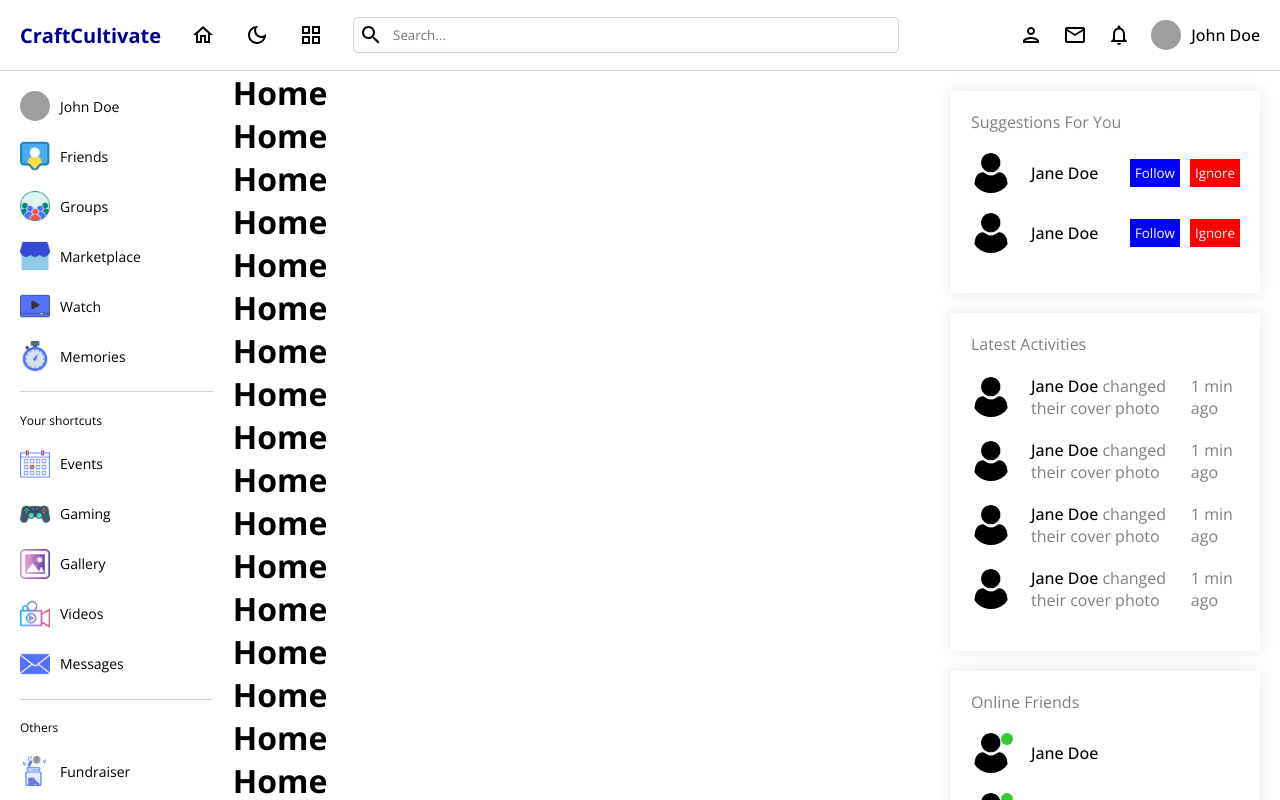
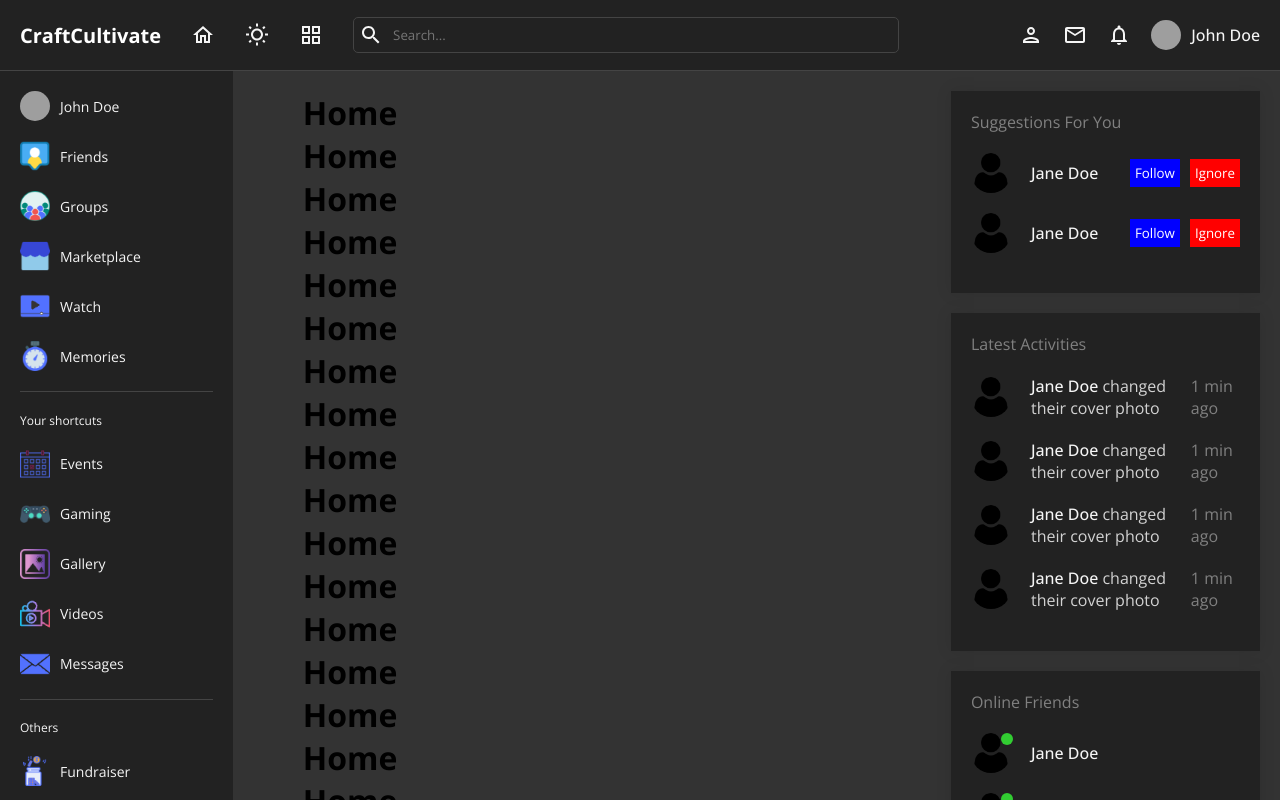
Before and after one commit to SalmaElbakry/thesis-app, a React (Create React App) app: page / in a window 1280 px wide. Shown: the top 800 px of the page. Built offline with nearby package versions, Linux system fonts and the light colour scheme; grey boxes are pictures that could not be loaded.

Commit message:
Dark and light mode

```diff
--- a/src/App.js
+++ b/src/App.js
@@ -1,4 +1,4 @@
-import React from "react";
+import React, { useContext } from "react";
 import Login from "./pages/login/Login";
 import Register from "./pages/register/Register";
 import Home from "./pages/home/Home";
@@ -12,72 +12,71 @@ import {
 import Navbar from "./components/navbar/Navbar";
 import LeftBar from "./components/leftBar/LeftBar";
 import RightBar from "./components/rightBar/RightBar";
-
-
+import "./style.scss";
+import { DarkModeContext } from "./context/darkModeContext";
 
 function App() {
-
   const currentUser = true;
+  const { darkMode } = useContext(DarkModeContext);
 
   const Layout = () => {
-    return(
-      <div>
-        <Navbar/>
-        <div style={{display: "flex"}}>
-        <LeftBar/>
-        <div style={{flex:6}}>
-          <Outlet/>
-        </div>
-        <RightBar/>
+    return (
+      <div className={`theme-${darkMode ? "light" : "dark"}`}>
+        <Navbar />
+        <div style={{ display: "flex" }}>
+          <LeftBar />
+          <div style={{ flex: 6 }}>
+            <Outlet />
+          </div>
+          <RightBar />
         </div>
       </div>
-    )
-  }
+    );
+  };
 
-  const ProtectedRoute = ({children}) =>{
-    if (!currentUser){
-      return <Navigate to= "/login"/>
+  const ProtectedRoute = ({ children }) => {
+    if (!currentUser) {
+      return <Navigate to="/login" />;
     }
-    return children
-  }
+    return children;
+  };
 
   const router = createBrowserRouter([
     {
       path: "",
       element: (
         <ProtectedRoute>
-          <Layout/>
+          <Layout />
         </ProtectedRoute>
       ),
       children: [
         {
           path: "/",
-          element: <Home/>,
+          element: <Home />,
         },
         {
           path: "/profile/:id",
-          element: <Profile/>,
+          element: <Profile />,
         },
         {
           path: "/",
-          element: <Home/>,
+          element: <Home />,
         },
-      ]
+      ],
     },
     {
       path: "/login",
-      element: <Login/>,
+      element: <Login />,
     },
     {
       path: "/register",
-      element: <Register/>,
-    }
+      element: <Register />,
+    },
   ]);
 
   return (
     <div>
-    <RouterProvider router={router} />
-
+      <RouterProvider router={router} />
     </div>
   );
 }
--- a/src/components/leftBar/leftBar.scss
+++ b/src/components/leftBar/leftBar.scss
@@ -1,9 +1,14 @@
+@import "../../style.scss";
+
 .leftBar{
+    @include themify($themes){
         flex: 2;
         position: sticky;
         top: 70px;
         height: calc(100vh - 70px);
         overflow: scroll;
+        background-color: themed("bg");
+        color: themed("textColor");
 
         &::-webkit-scrollbar{
             display: none;
@@ -14,7 +19,7 @@
                 margin: 20px 0px;
                 border: none;
                 height: 0.5px;
-            background-color: lightgrey;
+                background-color: themed("border");
             }
             .menu{
                 display: flex;
@@ -56,6 +61,6 @@
                     }
                 }
             }
-
         }
     }
+}
--- a/src/components/navbar/Navbar.jsx
+++ b/src/components/navbar/Navbar.jsx
@@ -1,42 +1,52 @@
-import React from 'react'
-import "./navbar.scss"
-import HomeOutlinedIcon from '@mui/icons-material/HomeOutlined';
-import DarkModeOutlinedIcon from '@mui/icons-material/DarkModeOutlined';
-import GridViewOutlinedIcon from '@mui/icons-material/GridViewOutlined';
-// import WbSunnyOutlinedIcon from "@mui/icons-material/WbSunnyOutlined";
+import React, { useContext } from "react";
+import "./navbar.scss";
+import HomeOutlinedIcon from "@mui/icons-material/HomeOutlined";
+import DarkModeOutlinedIcon from "@mui/icons-material/DarkModeOutlined";
+import GridViewOutlinedIcon from "@mui/icons-material/GridViewOutlined";
+import WbSunnyOutlinedIcon from "@mui/icons-material/WbSunnyOutlined";
 import NotificationsOutlinedIcon from "@mui/icons-material/NotificationsOutlined";
 import EmailOutlinedIcon from "@mui/icons-material/EmailOutlined";
 import PersonOutlinedIcon from "@mui/icons-material/PersonOutlined";
 import SearchOutlinedIcon from "@mui/icons-material/SearchOutlined";
-import { Link } from 'react-router-dom';
+import { Link } from "react-router-dom";
+import { DarkModeContext } from "../../context/darkModeContext";
 
 const Navbar = () => {
+  const { toggle, darkMode } = useContext(DarkModeContext);
+
   return (
-    <div className='navbar'>
+    <div className="navbar">
       <div className="left">
-        <Link to="/" style={{textDecoration:"none"}}>
+        <Link to="/" style={{ textDecoration: "none" }}>
           <span>CraftCultivate</span>
         </Link>
-        <HomeOutlinedIcon/>
-        <DarkModeOutlinedIcon/>
-        <GridViewOutlinedIcon/>
+        <HomeOutlinedIcon />
+        {darkMode ? (
+          <DarkModeOutlinedIcon onClick={toggle} />
+        ) : (
+          <WbSunnyOutlinedIcon onClick={toggle} />
+        )}
+        <GridViewOutlinedIcon />
         <div className="search">
-          <SearchOutlinedIcon/>
-          <input type="text" placeholder='Search...' />
+          <SearchOutlinedIcon />
+          <input type="text" placeholder="Search..." />
         </div>
       </div>
 
       <div className="right">
-        <PersonOutlinedIcon/>
-        <EmailOutlinedIcon/>
-        <NotificationsOutlinedIcon/>
+        <PersonOutlinedIcon />
+        <EmailOutlinedIcon />
+        <NotificationsOutlinedIcon />
         <div className="user">
-          <img src="https://images.pexels.com/photos/7090350/pexels-photo-7090350.jpeg?auto=compress&cs=tinysrgb&w=1260&h=750&dpr=1" alt="" />
+          <img
+            src="https://images.pexels.com/photos/7090350/pexels-photo-7090350.jpeg?auto=compress&cs=tinysrgb&w=1260&h=750&dpr=1"
+            alt=""
+          />
           <span>John Doe</span>
         </div>
       </div>
     </div>
-  )
-}
+  );
+};
 
 export default Navbar;
--- a/src/components/navbar/navbar.scss
+++ b/src/components/navbar/navbar.scss
@@ -1,13 +1,16 @@
+@import "../../style.scss";
 .navbar{
+    @include themify($themes){
         display: flex;
         align-items: center;
         justify-content: space-between;
         padding: 10px 20px;
         height: 50px;
-    border-bottom: 1px solid lightgray;
+        border-bottom: 1px solid themed("border");
         position: sticky;
         top: 0;
-    background-color: white;
+        background-color: themed("bg");
+        color: themed("textColor");
 
         .left{
             display: flex;
@@ -16,20 +19,22 @@
             span{
                 font-weight: bold;
                 font-size: 20px;
-            color: darkblue;
+                color: themed("logo");
             }
 
             .search{
                 display: flex;
                 align-items: center;
                 gap: 10px;
-            border: 1px solid lightgray;
+                border: 1px solid themed("border");
                 border-radius: 5px;
                 padding: 5px;
 
                 input{
                     border: none;
                     width: 500px;
+                    background-color: transparent;
+                    color:themed("textColor");
 
                 }
             }
@@ -57,5 +62,5 @@
                 // }
             }
         }
-
     }
+}
--- a/src/components/rightBar/rightBar.scss
+++ b/src/components/rightBar/rightBar.scss
@@ -1,46 +1,50 @@
-.rightBar{
+@import "../../style.scss";
+
+.rightBar {
+  @include themify($themes) {
     flex: 3;
     position: sticky;
     top: 70px;
     height: calc(100vh - 70px);
     overflow: scroll;
+    background-color: themed("bgSoft");
 
-    &::-webkit-scrollbar{
+    &::-webkit-scrollbar {
       display: none;
     }
 
-    .container{
+    .container {
       padding: 20px;
 
-        .item{
+      .item {
         -webkit-box-shadow: 0px 0px 15px 1px rgba(0, 0, 0, 0.09);
         -moz-box-shadow: 0px 0px 15px 1px rgba(0, 0, 0, 0.09);
         box-shadow: 0px 0px 15px 1px rgba(0, 0, 0, 0.09);
         padding: 20px;
         margin-bottom: 20px;
-            span{
-                color:gray;
+        background-color: themed("bg");
+
+        span {
+          color: gray;
         }
-            .user{
+        .user {
           display: flex;
           align-items: center;
           justify-content: space-between;
           margin: 20px 0px;
 
-
-                .userInfo{
+          .userInfo {
             display: flex;
             align-items: center;
             gap: 20px;
             position: relative;
-                    img{
+            img {
               width: 40px;
               height: 40px;
               border-radius: 50%;
               object-fit: cover;
-
             }
-                    .online{
+            .online {
               width: 12px;
               height: 12px;
               border-radius: 50%;
@@ -49,33 +53,33 @@
               top: 0;
               left: 30px;
             }
-                    p{
-                        color: gray;
+            p {
+              color: themed(textColorSoft);
             }
-                    span{
+            span {
               font-weight: 500;
-                        color: black;
+              color: themed(textColor);
             }
           }
-                .buttons{
+          .buttons {
             display: flex;
             align-items: center;
             gap: 10px;
-                    button{
+            button {
               border: none;
               padding: 5px;
               color: white;
               cursor: pointer;
-                        &:first-child{
+              &:first-child {
                 background-color: blue;
               }
-                        &:last-child{
+              &:last-child {
                 background-color: red;
-                        }
-
               }
             }
           }
         }
       }
     }
+  }
+}
--- /dev/null
+++ b/src/context/darkModeContext.js
@@ -0,0 +1,23 @@
+import { createContext, useEffect, useState } from "react";
+
+export const DarkModeContext = createContext();
+
+export const DarkModeContextProvider = ({ children }) => {
+  const [darkMode, setDarkMode] = useState(
+    JSON.parse(localStorage.getItem("darkMode")) || false
+  );
+
+  const toggle = () => {
+    setDarkMode(!darkMode);
+  };
+
+  useEffect(() => {
+    localStorage.setItem("darkMode", darkMode);
+  }, [darkMode]);
+
+  return (
+    <DarkModeContext.Provider value={{ darkMode, toggle }}>
+      {children}
+    </DarkModeContext.Provider>
+  );
+};
--- a/src/index.js
+++ b/src/index.js
@@ -1,5 +1,13 @@
 import React from "react";
-import ReactDOM from "react-dom";
+import ReactDOM from "react-dom/client";
 import App from "./App";
+import { DarkModeContextProvider } from "./context/darkModeContext";
 
-ReactDOM.render(<App />, document.getElementById("root"));
+const root = ReactDOM.createRoot(document.getElementById("root"));
+root.render(
+  <React.StrictMode>
+    <DarkModeContextProvider>
+      <App />
+    </DarkModeContextProvider>
+  </React.StrictMode>
+);
--- a/src/pages/home/home.scss
+++ b/src/pages/home/home.scss
@@ -0,0 +1,8 @@
+@import "../../style.scss";
+
+.home {
+  @include themify($themes) {
+    background-color: themed("bgSoft");
+    padding: 20px 70px;
+  }
+}
--- /dev/null
+++ b/src/style.scss
@@ -0,0 +1,41 @@
+$themes: (
+  light: (
+    textColor: #000,
+    bg: white,
+    logo: darkblue,
+    bgSoft: #f6f3f3,
+    textColorSoft: #555,
+    border: lightgray,
+  ),
+  dark: (
+    textColor: whitesmoke,
+    bg: #222,
+    logo: white,
+    bgSoft: #333,
+    textColorSoft: lightgray,
+    border: #444,
+  ),
+);
+
+@mixin themify($themes) {
+  @each $theme, $map in $themes {
+    .theme-#{$theme} & {
+      $theme-map: () !global;
+      @each $key, $submap in $map {
+        $value: map-get(map-get($themes, $theme), "#{$key}");
+        $theme-map: map-merge(
+          $theme-map,
+          (
+            $key: $value,
+          )
+        ) !global;
+      }
+      @content;
+      $theme-map: null !global;
+    }
+  }
+}
+
+@function themed($key) {
+  @return map-get($theme-map, $key);
+}
```
Lines whose indentation alone changed are shown as unchanged.
